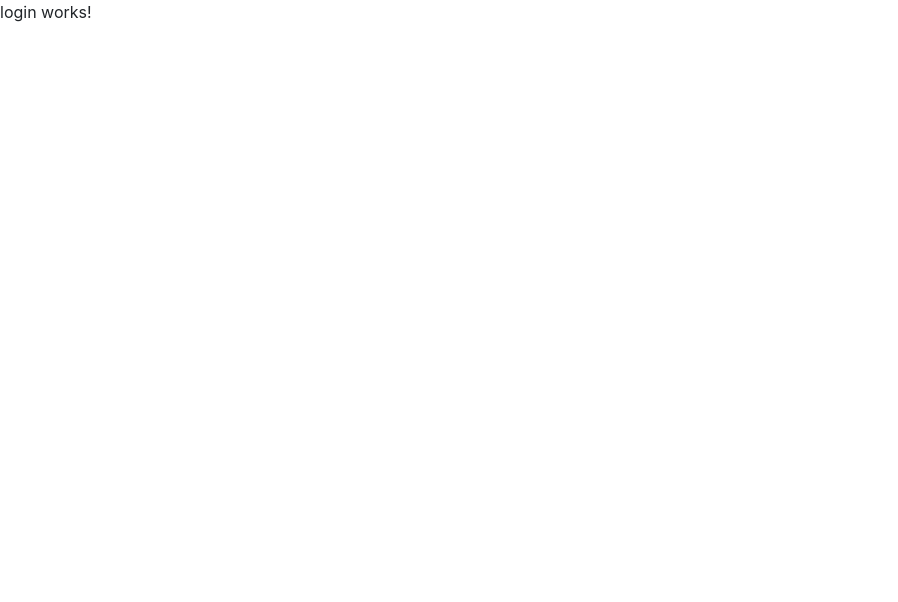
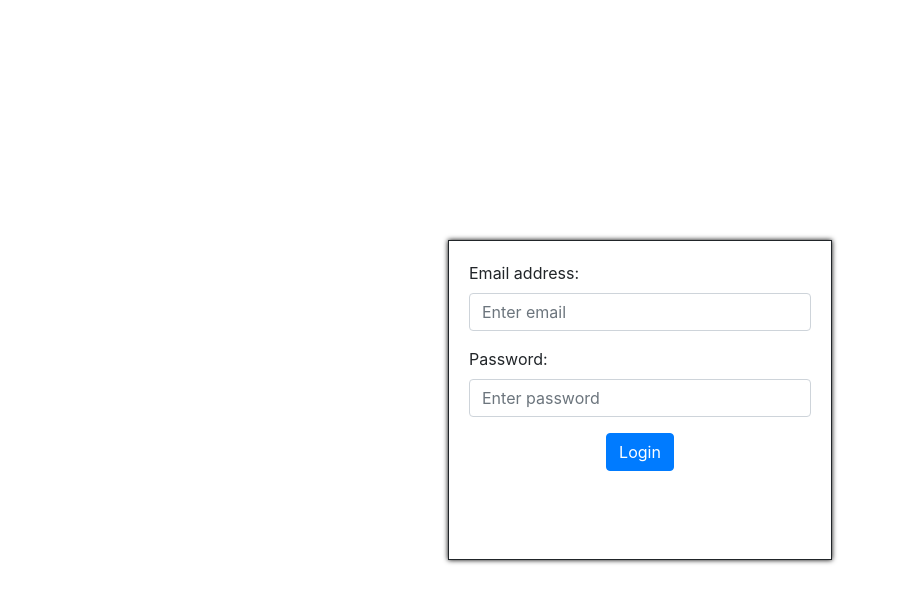
Before and after one commit to SaiKrishnaPonnamaneni/IMS, an Angular app: page /login in a window 1280 px wide. Shown: the top 602 px of the page, without its empty margins (0-898 px from the left). Built offline with nearby package versions, Linux system fonts and the light colour scheme.

Commit message:
login view completed

```diff
--- a/src/app/components/login/login.component.html
+++ b/src/app/components/login/login.component.html
@@ -1 +1,18 @@
-<p>login works!</p>
+
+<div class="parent flex-center">
+    <div class="form-container">
+         <form>
+            <div class="form-group">
+              <label for="email">Email address:</label>
+              <input type="email" class="form-control" placeholder="Enter email" id="email">
+            </div>
+            <div class="form-group">
+              <label for="pwd">Password:</label>
+              <input type="password" class="form-control" placeholder="Enter password" id="pwd">
+            </div>
+            <div class="flex-center">
+              <button type="submit" class="btn btn-primary">Login</button>
+            </div>
+          </form>
+    </div>
+</div>
--- a/src/app/components/login/login.component.scss
+++ b/src/app/components/login/login.component.scss
@@ -0,0 +1,12 @@
+.parent{
+    width: 100vw;
+    height: 100vh;
+}
+.form-container{
+    width: 30%;
+    height: 40%;
+    background-color: white;
+    border: 1px solid;
+    box-shadow: 0px 0px 5px black;
+    padding: 20px;
+}
--- a/src/styles.scss
+++ b/src/styles.scss
@@ -1 +1,13 @@
 /* You can add global styles to this file, and also import other style files */
+html,body{
+    margin: 0;
+    padding: 0;
+}
+.text-center{
+    text-align: center;
+}
+.flex-center{
+    display: flex;
+    justify-content: center;
+    align-items: center;
+}
```
